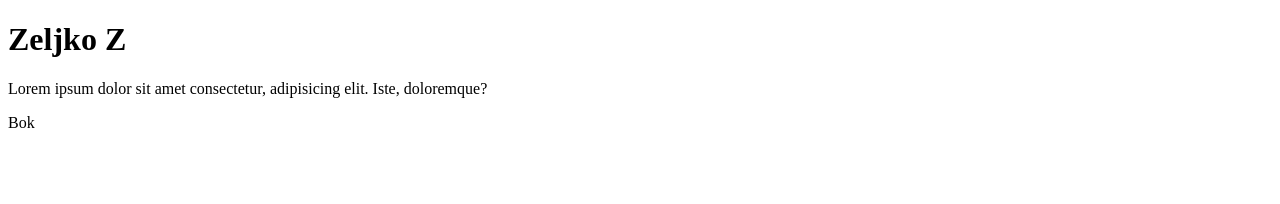
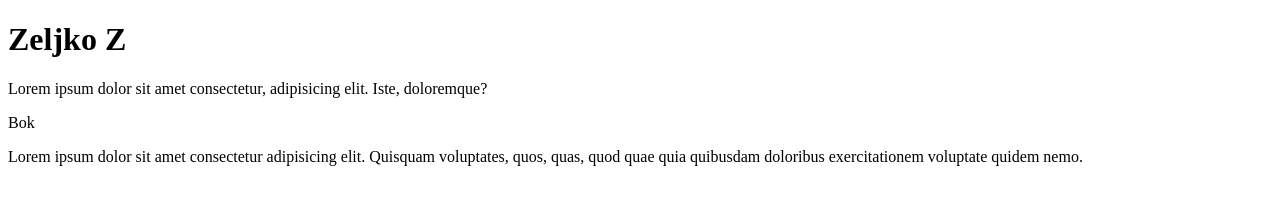
Before and after one commit to imjakedeason/uni-project-frontend01, a plain HTML site: page index.html in a window 1280 px wide. Drawn offline with Linux system fonts and the light colour scheme.

Commit message:
ivan dodao paragraf

```diff
--- a/index.html
+++ b/index.html
@@ -13,5 +13,11 @@
     </p>
 
     <p>Bok</p>
+
+    <p>
+      Lorem ipsum dolor sit amet consectetur adipisicing elit. Quisquam
+      voluptates, quos, quas, quod quae quia quibusdam doloribus exercitationem
+      voluptate quidem nemo.
+    </p>
   </body>
 </html>
```
